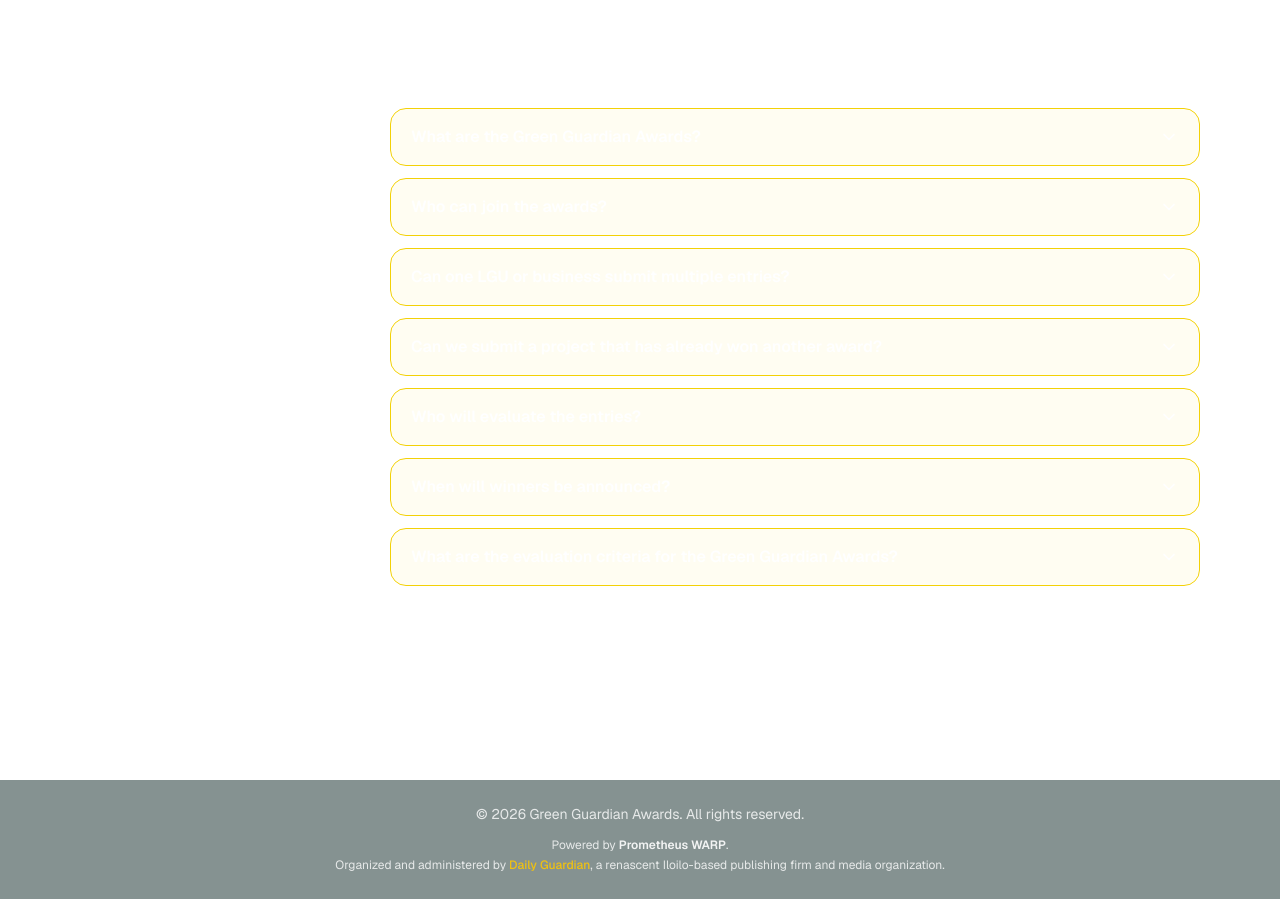
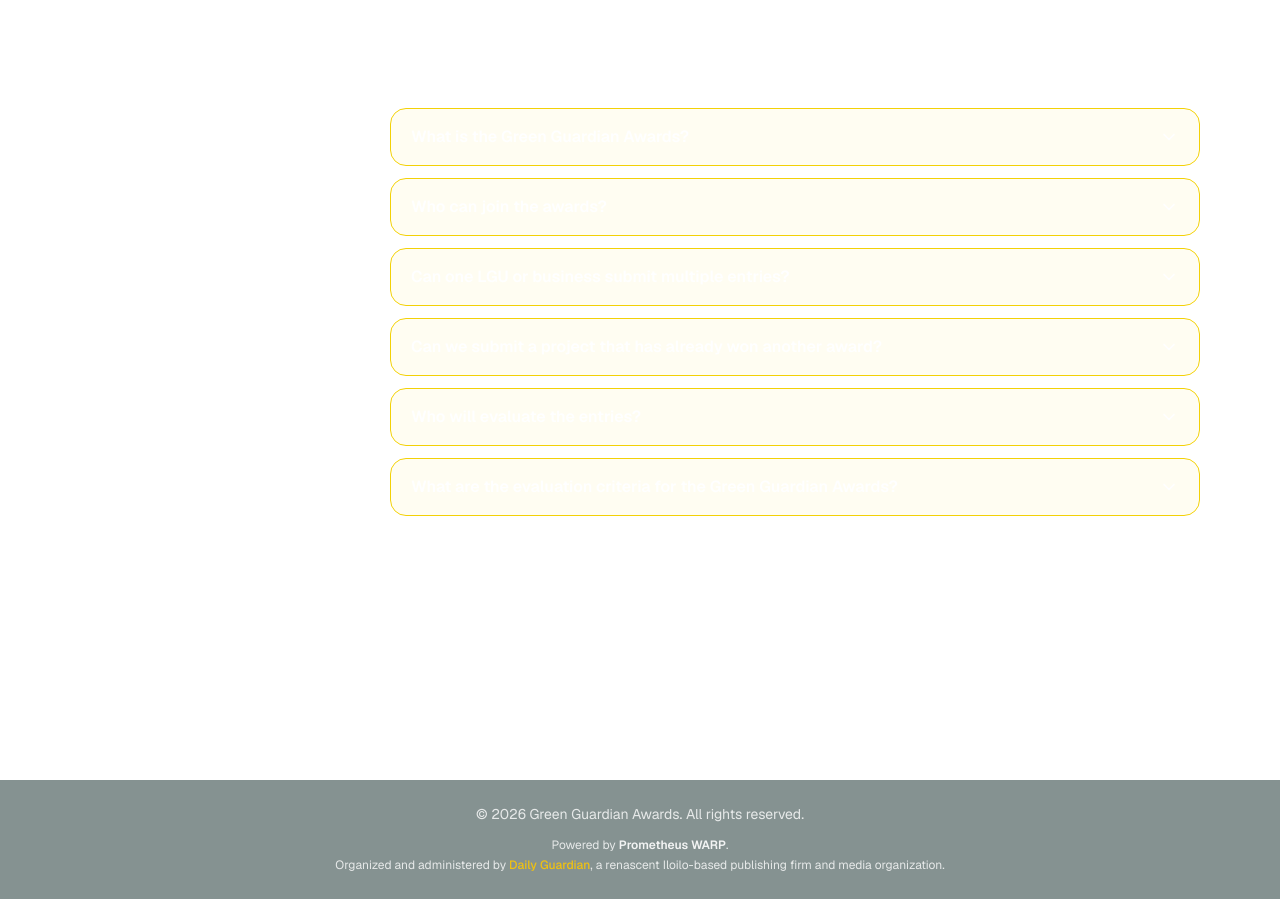
Before and after one commit to warpinnovations/green-guardian-awards, a Next.js app: page / in a window 1280 px wide. Shown: the part 2420-3319 px from the top of the page. Built offline with nearby package versions, Linux system fonts and the light colour scheme.

Commit message:
refactor: update FAQ questions and answers

```diff
--- a/app/components/sections/FAQSection.tsx
+++ b/app/components/sections/FAQSection.tsx
@@ -13,10 +13,10 @@ type FAQ = {
 
 const faqs: FAQ[] = [
   {
-    question: "What are the Green Guardian Awards?",
+    question: "What is the Green Guardian Awards?",
     answer: [
       {
-        main: "The Green Guardian Awards is an environmental recognition program that celebrates outstanding sustainability initiatives by Local Government Units (LGUs) and businesses in the Province of Iloilo. It highlights ecological innovation, climate resilience, and community-centered environmental stewardship.",
+        main: "The Green Guardian Awards is an environmental recognition program of The Daily Guardian that celebrates outstanding sustainability initiatives by Local Government Units (LGUs) and businesses in the Province of Iloilo. It highlights ecological innovation, climate resilience, and community-centered environmental stewardship.",
       },
     ],
   },
@@ -57,19 +57,11 @@ const faqs: FAQ[] = [
       {
         main: "Entries will be reviewed by a panel of experts composed of representatives from:",
         sub: [
-          "Environmental agencies",
+          "Environmental agencies - relevant National Government Agencies",
           "Academic institutions",
           "Civil society organizations",
           "Technical specialists in relevant fields",
         ],
-      },
-    ],
-  },
-  {
-    question: "When will winners be announced?",
-    answer: [
-      {
-        main: "Finalists and winners will be announced during the 25th Anniversary Culmination Event of the Daily Guardian, featuring the Green Guardian Awards Ceremony.",
       },
     ],
   },
```
